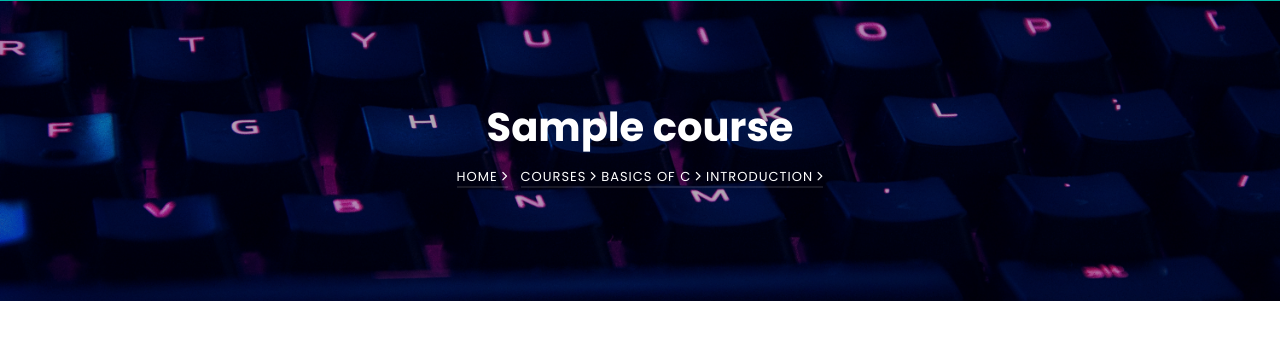
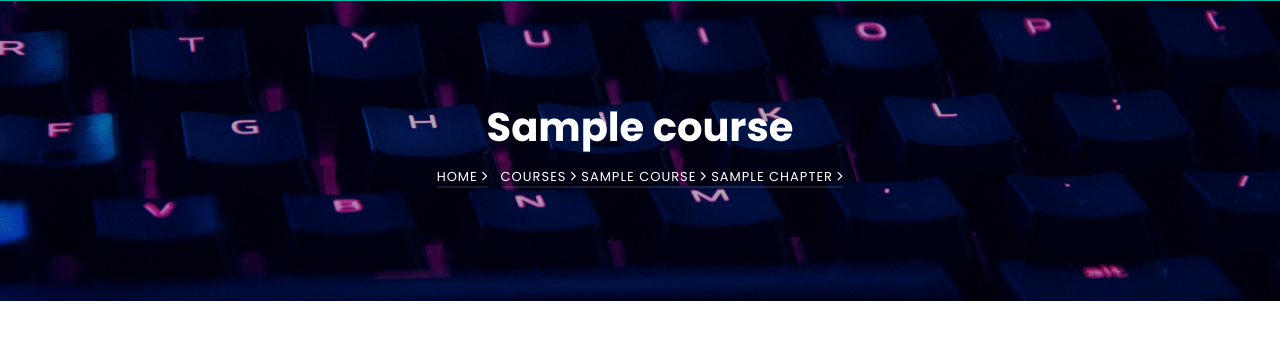
Before and after one commit to kunal2812/CrazyCoder, a Django app: template templates/main/chapter1.html in a window 1280 px wide. Shown: the part 238-599 px from the top of the page. Run offline with Django 4.2, Linux system fonts and the light colour scheme; the template is opened without the code that fills it: values that come from a table or form of the project are taken from there, others are empty; tables that the repository leaves empty hold one stand-in row (values such as "Sample post"); some libraries are stand-ins or nearby versions; some web fonts are replaced.

Commit message:
fixed breadcrumbs

```diff
--- a/templates/main/chapter1.html
+++ b/templates/main/chapter1.html
@@ -111,7 +111,7 @@
         <div class="row no-gutters slider-text align-items-center justify-content-center">
           <div class="col-md-9 ftco-animate text-center">
             <h1 class="mb-2 bread">{{ course.course_name }}</h1>
-            <p class="breadcrumbs"><span class="mr-2"><a href="{% url 'home' %}">Home <i class="ion-ios-arrow-forward"></i></a></span> <span> Courses <i class="ion-ios-arrow-forward"></i></span><span> Basics of C <i class="ion-ios-arrow-forward"></i></span><span> Introduction <i class="ion-ios-arrow-forward"></i></span></p>
+            <p class="breadcrumbs"><span class="mr-2"><a href="{% url 'home' %}">Home <i class="ion-ios-arrow-forward"></i></a></span> <span> Courses <i class="ion-ios-arrow-forward"></i></span><span> {{ course.course_name }} <i class="ion-ios-arrow-forward"></i></span><span> {{ chapter.chapter_name }} <i class="ion-ios-arrow-forward"></i></span></p>
           </div>
         </div>
       </div>
```
